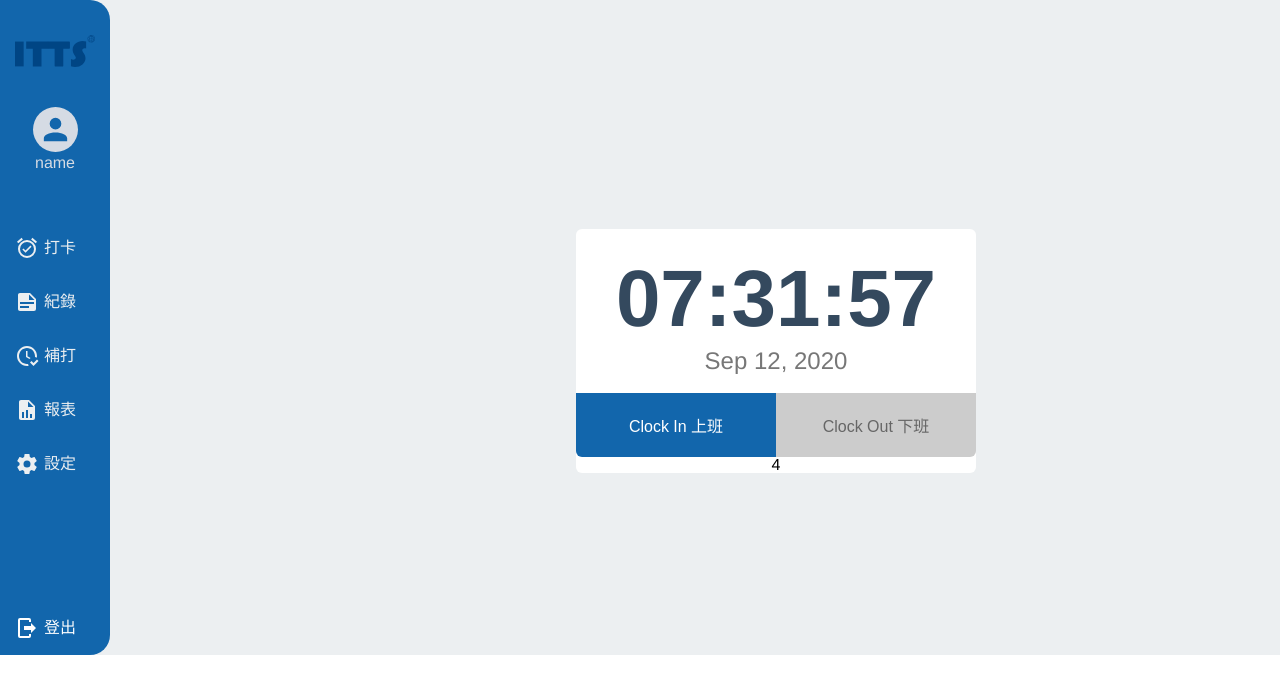
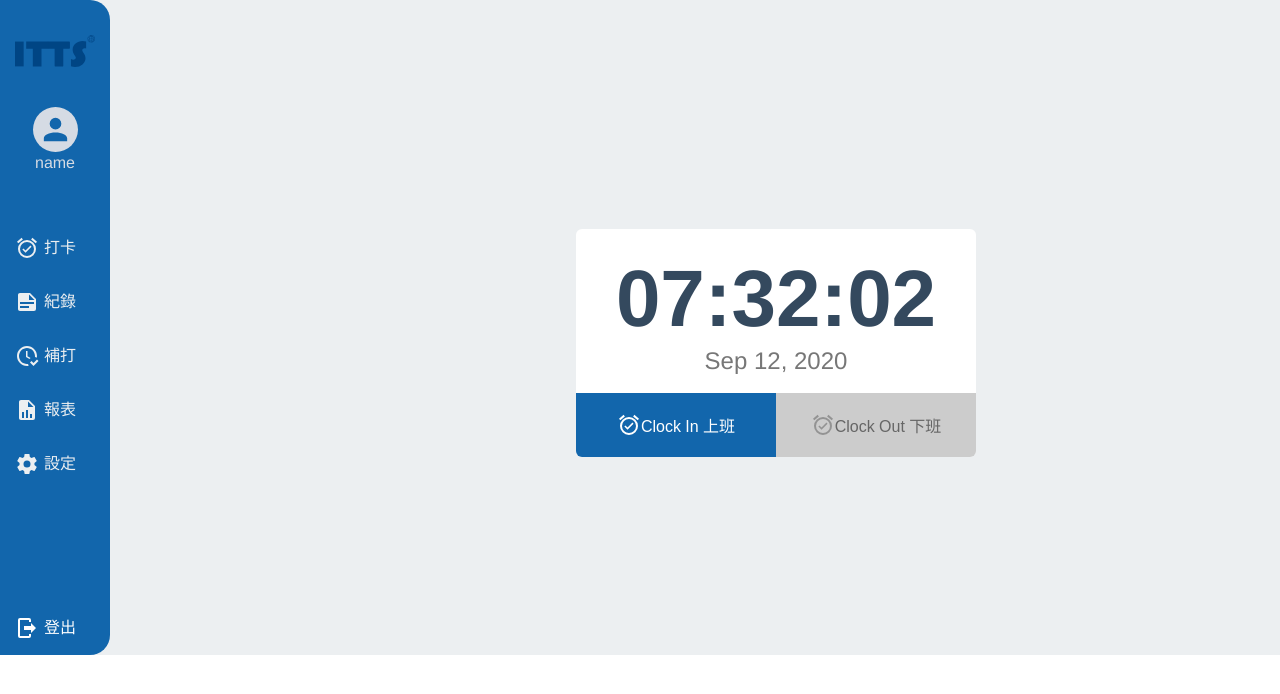
Before and after one commit to hsuchihting/checkClock, an Angular app: page /index/aside-sign-in in a window 1280 px wide. Shown: the top 694 px of the page. Built offline with nearby package versions, Linux system fonts and the light colour scheme.

Commit message:
clock update

```diff
--- a/src/app/page/index/aside-sign-in/aside-sign-in.component.html
+++ b/src/app/page/index/aside-sign-in/aside-sign-in.component.html
@@ -2,7 +2,6 @@
   <div class="container">
     <div class="time">
       <p>{{today | date:'hh:mm:ss'}}</p>
-
     </div>
 
     <div class="date">
@@ -10,12 +9,23 @@
     </div>
     <div class="signStatus">
       <button class="clockIn" (click)="clockIn()">
+        <svg style="width: 24px; height: 24px" viewBox="0 0 24 24">
+          <path
+            fill="currentColor"
+            d="M10.54,14.53L8.41,12.4L7.35,13.46L10.53,16.64L16.53,10.64L15.47,9.58L10.54,14.53M12,20A7,7 0 0,1 5,13A7,7 0 0,1 12,6A7,7 0 0,1 19,13A7,7 0 0,1 12,20M12,4A9,9 0 0,0 3,13A9,9 0 0,0 12,22A9,9 0 0,0 21,13A9,9 0 0,0 12,4M7.88,3.39L6.6,1.86L2,5.71L3.29,7.24L7.88,3.39M22,5.72L17.4,1.86L16.11,3.39L20.71,7.25L22,5.72Z"
+          /></svg
+        >
         <p>Clock In 上班</p>
       </button>
-      <button class="clockOut" (click)="clockOut()">
+      <button class="clockOut" disabled (click)="clockOut()">
+        <svg style="width: 24px; height: 24px" viewBox="0 0 24 24">
+          <path
+            fill="currentColor"
+            d="M10.54,14.53L8.41,12.4L7.35,13.46L10.53,16.64L16.53,10.64L15.47,9.58L10.54,14.53M12,20A7,7 0 0,1 5,13A7,7 0 0,1 12,6A7,7 0 0,1 19,13A7,7 0 0,1 12,20M12,4A9,9 0 0,0 3,13A9,9 0 0,0 12,22A9,9 0 0,0 21,13A9,9 0 0,0 12,4M7.88,3.39L6.6,1.86L2,5.71L3.29,7.24L7.88,3.39M22,5.72L17.4,1.86L16.11,3.39L20.71,7.25L22,5.72Z"
+          /></svg
+        >
         <P>Clock Out 下班</P>
       </button>
     </div>
-    <p>{{ timeObservable$ | async}}</p>
   </div>
 </div>
--- a/src/app/page/index/aside-sign-in/aside-sign-in.component.scss
+++ b/src/app/page/index/aside-sign-in/aside-sign-in.component.scss
@@ -44,11 +44,21 @@
       .clockIn {
         background-color: #1266ac;
         border-radius: 0 0 0 6px;
+        display: flex;
+        justify-content: center;
+        align-items: center;
+
+        >svg {
+          color: #fff;
+        }
       }
 
       .clockOut {
         background-color: #ccc;
         border-radius: 0 0 6px 0;
+        display: flex;
+        justify-content: center;
+        align-items: center;
 
         p {
           color: #666;
--- a/src/app/page/index/aside-sign-in/aside-sign-in.component.ts
+++ b/src/app/page/index/aside-sign-in/aside-sign-in.component.ts
@@ -1,5 +1,4 @@
 import { Component, OnInit } from '@angular/core';
-import { interval, Observable } from 'rxjs';
 
 @Component({
   selector: 'app-aside-sign-in',
@@ -7,14 +6,18 @@ import { interval, Observable } from 'rxjs';
   styleUrls: ['./aside-sign-in.component.scss'],
 })
 export class AsideSignInComponent implements OnInit {
-  today = Date.now();
+  today: Date;
 
-  timeObservable$: Observable<any>;
+  // timeObservable$: Observable<any>;
 
   constructor() {}
 
   ngOnInit(): void {
-    this.timeObservable$ = interval(1000);
+    // this.timeObservable$ = interval(1000);
+    this.today = new Date();
+    setInterval(() => {
+      this.today = new Date();
+    }, 1000);
   }
 
   clockIn() {
```
